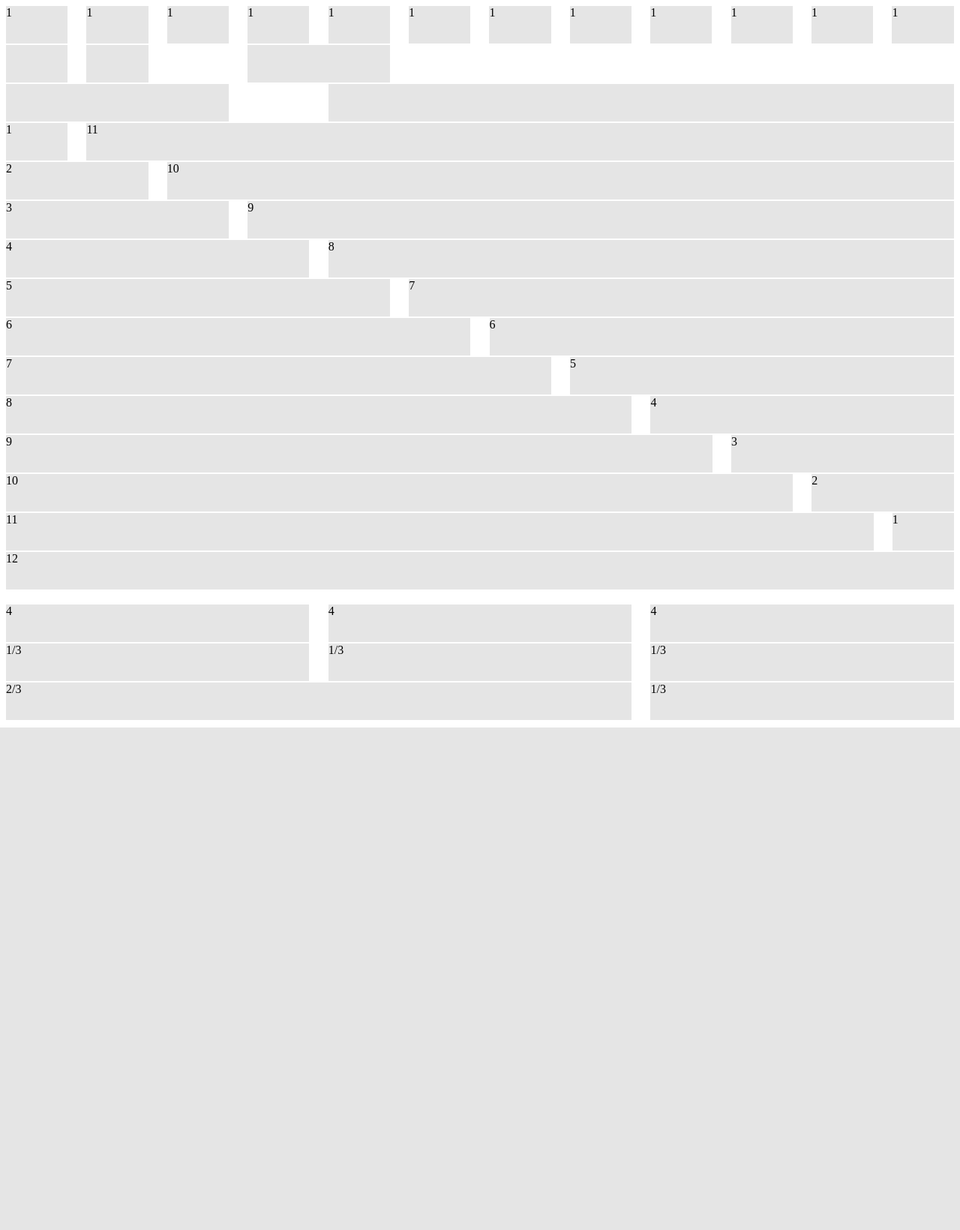
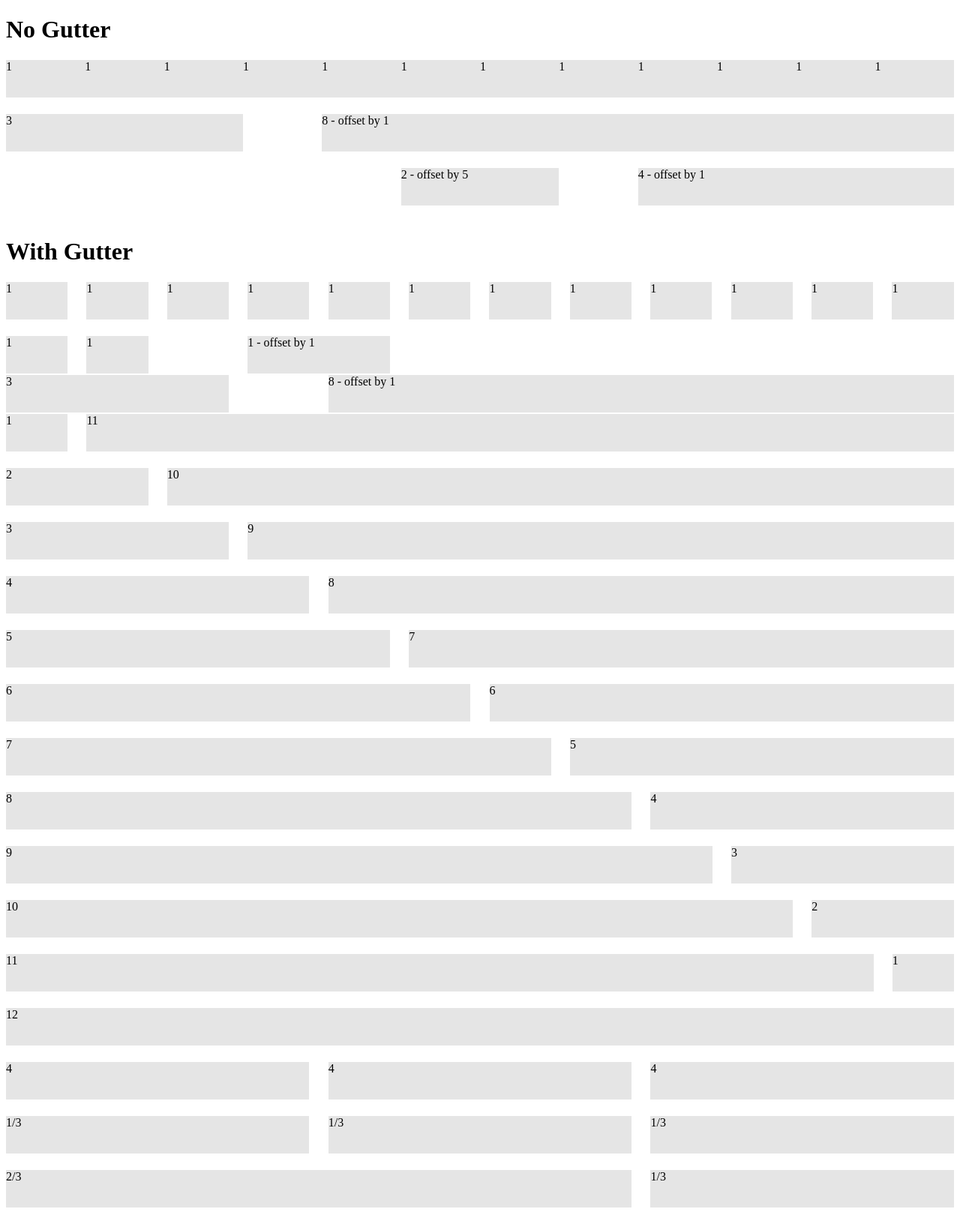
Before and after one commit to dartanian300/Flex-Grid-System, a PHP site: page / in a window 1280 px wide. Shown: the whole page at 75% size. Before the commit the page ends 970 px from the top, so only its background shows below. Run offline with PHP 8.4, Linux system fonts and the light colour scheme.

Commit message:
Added .no-gutter
Added support for .no-gutter class that renders grids without gutters
while maintaining the standard gutter for the .container class.

```diff
--- a/_main/flex.css
+++ b/_main/flex.css
@@ -7,12 +7,12 @@
 */
 /* Table of Contents
 ==================================================
-    #Base 960 Grid
+    #Base Grid
     #Tablet (Portrait)
     #Mobile (Portrait)
     #Mobile (Landscape)
     #Clearing */
-/* #Base 960 Grid
+/* #Base Grid
 ================================================== */
 .container {
   position: relative;
@@ -29,6 +29,8 @@
   display: block;
   margin-left: 1%;
   margin-right: 1%;
+  box-sizing: border-box;
+  -moz-box-sizing: border-box;
 }
 .container .row {
   margin-bottom: 20px;
@@ -45,36 +47,47 @@
 .container .one.columns {
   width: 6.5%;
 }
+.container .two.column,
 .container .two.columns {
   width: 15%;
 }
+.container .three.column,
 .container .three.columns {
   width: 23.5%;
 }
+.container .four.column,
 .container .four.columns {
   width: 32%;
 }
+.container .five.column,
 .container .five.columns {
   width: 40.5%;
 }
+.container .six.column,
 .container .six.columns {
   width: 49%;
 }
+.container .seven.column,
 .container .seven.columns {
   width: 57.5%;
 }
+.container .eight.column,
 .container .eight.columns {
   width: 66%;
 }
+.container .nine.column,
 .container .nine.columns {
   width: 74.5%;
 }
+.container .ten.column,
 .container .ten.columns {
   width: 83%;
 }
+.container .eleven.column,
 .container .eleven.columns {
   width: 91.5%;
 }
+.container .twelve.column,
 .container .twelve.columns {
   width: 100%;
   margin-right: 0;
@@ -120,6 +133,107 @@
 }
 .container .offset-by-eleven {
   margin-left: 94.5%;
+}
+.container.no-gutter {
+  /* Base Grid */
+  /* Offsets */
+}
+.container.no-gutter .column,
+.container.no-gutter .columns {
+  margin-left: 0;
+  margin-right: 0;
+}
+.container.no-gutter .row {
+  margin-bottom: 20px;
+}
+.container.no-gutter .one.column,
+.container.no-gutter .one.columns {
+  width: 8.33333333%;
+}
+.container.no-gutter .two.column,
+.container.no-gutter .two.columns {
+  width: 16.66666667%;
+}
+.container.no-gutter .three.column,
+.container.no-gutter .three.columns {
+  width: 25%;
+}
+.container.no-gutter .four.column,
+.container.no-gutter .four.columns {
+  width: 33.33333333%;
+}
+.container.no-gutter .five.column,
+.container.no-gutter .five.columns {
+  width: 41.66666667%;
+}
+.container.no-gutter .six.column,
+.container.no-gutter .six.columns {
+  width: 50%;
+}
+.container.no-gutter .seven.column,
+.container.no-gutter .seven.columns {
+  width: 58.33333333%;
+}
+.container.no-gutter .eight.column,
+.container.no-gutter .eight.columns {
+  width: 66.66666667%;
+}
+.container.no-gutter .nine.column,
+.container.no-gutter .nine.columns {
+  width: 75%;
+}
+.container.no-gutter .ten.column,
+.container.no-gutter .ten.columns {
+  width: 83.33333333%;
+}
+.container.no-gutter .eleven.column,
+.container.no-gutter .eleven.columns {
+  width: 91.66666667%;
+}
+.container.no-gutter .twelve.column,
+.container.no-gutter .twelve.columns {
+  width: 100%;
+}
+.container.no-gutter .one-third.column,
+.container.no-gutter .one-third.columns {
+  width: 33.33333333%;
+}
+.container.no-gutter .two-thirds.column,
+.container.no-gutter .two-thirds.columns {
+  width: 66.66666667%;
+}
+.container.no-gutter .offset-by-one {
+  margin-left: 8.33333333%;
+}
+.container.no-gutter .offset-by-two {
+  margin-left: 16.66666667%;
+}
+.container.no-gutter .offset-by-three {
+  margin-left: 25%;
+}
+.container.no-gutter .offset-by-four {
+  margin-left: 33.33333333%;
+}
+.container.no-gutter .offset-by-five {
+  margin-left: 41.66666667%;
+}
+.container.no-gutter .offset-by-six {
+  margin-left: 50%;
+}
+.container.no-gutter .offset-by-seven {
+  margin-left: 58.33333333%;
+}
+.container.no-gutter .offset-by-eight {
+  margin-left: 66.66666667%;
+}
+.container.no-gutter .offset-by-nine {
+  margin-left: 75%;
+}
+.container.no-gutter .offset-by-ten {
+  margin-left: 83.33333333%;
+}
+.container.no-gutter .offset-by-eleven {
+  margin-left: 91.66666667%;
 }
 /* #Tablet (Portrait)
 ================================================== */
--- a/_main/flex.less
+++ b/_main/flex.less
@@ -8,7 +8,7 @@
 
 /* Table of Contents
 ==================================================
-    #Base 960 Grid
+    #Base Grid
     #Tablet (Portrait)
     #Mobile (Portrait)
     #Mobile (Landscape)
@@ -32,13 +32,13 @@
     margin-left: (@dividend / @numColumns) + (@gutter * 1.5);
 }
 
-/* #Base 960 Grid
+/* #Base Grid
 ================================================== */
 
     .container {position: relative; width: 100%; margin: 0 auto; padding: 0;
 
         .column,
-        .columns { float: left; display: block; margin-left: @gutter / 2; margin-right: @gutter / 2; }
+        .columns { float: left; display: block; margin-left: @gutter / 2; margin-right: @gutter / 2; box-sizing: border-box; -moz-box-sizing: border-box;}
         .row     { margin-bottom: 20px; }
 
         /* Nested Column Classes */
@@ -48,16 +48,27 @@
         /* Base Grid */
         .one.column,
         .one.columns                     { .width(1); }
+        .two.column,
         .two.columns                     { .width(2); }
+        .three.column,
         .three.columns                   { .width(3); }
+        .four.column,
         .four.columns                    { .width(4); }
+        .five.column,
         .five.columns                    { .width(5); }
+        .six.column,
         .six.columns                     { .width(6); }
+        .seven.column,
         .seven.columns                   { .width(7); }
+        .eight.column,
         .eight.columns                   { .width(8); }
+        .nine.column,
         .nine.columns                    { .width(9); }
+        .ten.column,
         .ten.columns                     { .width(10); }
+        .eleven.column,
         .eleven.columns                  { .width(11); }
+        .twelve.column,
         .twelve.columns                  { .width(12); margin-right: 0; margin-left: 0;}
 
         .one-third.column,
@@ -77,6 +88,72 @@
         .offset-by-nine                  { .marginLeft(9); }
         .offset-by-ten                   { .marginLeft(10); }
         .offset-by-eleven                { .marginLeft(11); }
+
+    }
+
+
+
+
+
+.widthNoGutter(@columnNum){
+    width: (@columnNum / @numOfColumns) * 100%;
+}
+
+.marginLeftNoGutter(@columnNum){
+    margin-left: (@columnNum / @numOfColumns) * 100%;
+}
+
+
+
+    .container.no-gutter {
+
+        .column,
+        .columns {margin-left: 0; margin-right: 0; }
+        .row     { margin-bottom: 20px; }
+
+        /* Base Grid */
+        .one.column,
+        .one.columns                     { .widthNoGutter(1); }
+        .two.column,
+        .two.columns                     { .widthNoGutter(2); }
+        .three.column,
+        .three.columns                   { .widthNoGutter(3); }
+        .four.column,
+        .four.columns                    { .widthNoGutter(4); }
+        .five.column,
+        .five.columns                    { .widthNoGutter(5); }
+        .six.column,
+        .six.columns                     { .widthNoGutter(6); }
+        .seven.column,
+        .seven.columns                   { .widthNoGutter(7); }
+        .eight.column,
+        .eight.columns                   { .widthNoGutter(8); }
+        .nine.column,
+        .nine.columns                    { .widthNoGutter(9); }
+        .ten.column,
+        .ten.columns                     { .widthNoGutter(10); }
+        .eleven.column,
+        .eleven.columns                  { .widthNoGutter(11); }
+        .twelve.column,
+        .twelve.columns                  { .widthNoGutter(12); }
+
+        .one-third.column,
+        .one-third.columns               { .widthNoGutter(4); }
+        .two-thirds.column,
+        .two-thirds.columns              { .widthNoGutter(8); }
+
+        /* Offsets */
+        .offset-by-one                   { .marginLeftNoGutter(1); }
+        .offset-by-two                   { .marginLeftNoGutter(2); }
+        .offset-by-three                 { .marginLeftNoGutter(3); }
+        .offset-by-four                  { .marginLeftNoGutter(4); }
+        .offset-by-five                  { .marginLeftNoGutter(5); }
+        .offset-by-six                   { .marginLeftNoGutter(6); }
+        .offset-by-seven                 { .marginLeftNoGutter(7); }
+        .offset-by-eight                 { .marginLeftNoGutter(8); }
+        .offset-by-nine                  { .marginLeftNoGutter(9); }
+        .offset-by-ten                   { .marginLeftNoGutter(10); }
+        .offset-by-eleven                { .marginLeftNoGutter(11); }
 
     }
 
--- a/_main/index.html
+++ b/_main/index.html
@@ -11,7 +11,39 @@
       .columns {height: 50px; margin-bottom: 2px; background: #e5e5e5;}
   </style>
 
+   <h1>No Gutter</h1>
+
+   <div class="container no-gutter">
+       <div class="row">
+           <div class="one columns">1</div>
+           <div class="one columns">1</div>
+           <div class="one columns">1</div>
+           <div class="one columns">1</div>
+           <div class="one columns">1</div>
+           <div class="one columns">1</div>
+           <div class="one columns">1</div>
+           <div class="one columns">1</div>
+           <div class="one columns">1</div>
+           <div class="one columns">1</div>
+           <div class="one columns">1</div>
+           <div class="one columns">1</div>
+       </div>
+
+       <div class="row">
+           <div class="three columns">3</div>
+           <div class="eight columns offset-by-one">8 - offset by 1</div>
+       </div>
+
+       <div class="row">
+           <div class="two columns offset-by-five">2 - offset by 5</div>
+           <div class="four columns offset-by-one">4 - offset by 1</div>
+       </div>
+   </div>
+
+   <h1>With Gutter</h1>
+
    <div class="container">
+      <div class="row">
           <div class="one columns alpha">1</div>
           <div class="one columns">1</div>
           <div class="one columns">1</div>
@@ -24,50 +56,77 @@
           <div class="one columns">1</div>
           <div class="one columns">1</div>
           <div class="one columns omega">1</div>
-
-      <br /><br />
       </div>
-    <div class="container">
-      <div class="one columns alpha"></div>
-      <div class="one columns"></div>
-      <div class="two columns offset-by-one"></div>
     </div>
 
     <div class="container">
-        <div class="three columns alpha"></div>
-        <div class="eight columns omega offset-by-one"></div>
+      <div class="one columns alpha">1</div>
+      <div class="one columns">1</div>
+      <div class="two columns offset-by-one">1 - offset by 1</div>
+    </div>
+
+    <div class="container">
+        <div class="three columns alpha">3</div>
+        <div class="eight columns omega offset-by-one">8 - offset by 1</div>
     </div>
 
     <div class="container">
 
+       <div class="row">
            <div class="alpha one columns ">1</div>       <div class="omega eleven columns">11</div>
+       </div>
+       <div class="row">
            <div class="alpha two columns">2</div>        <div class="omega ten columns">10</div>
+       </div>
+       <div class="row">
            <div class="alpha three columns">3</div>      <div class="omega nine columns">9</div>
+       </div>
+       <div class="row">
            <div class="alpha four columns">4</div>       <div class="omega eight columns">8</div>
+       </div>
+       <div class="row">
            <div class="alpha five columns">5</div>       <div class="omega seven columns">7</div>
+       </div>
+       <div class="row">
            <div class="alpha six columns">6</div>        <div class="omega six columns">6</div>
+       </div>
+       <div class="row">
            <div class="alpha seven columns">7</div>      <div class="omega five columns">5</div>
+       </div>
+       <div class="row">
            <div class="alpha eight columns">8</div>      <div class="omega four columns">4</div>
+       </div>
+       <div class="row">
            <div class="alpha nine columns">9</div>       <div class="omega three columns">3</div>
+       </div>
+       <div class="row">
            <div class="alpha ten columns">10</div>       <div class="omega two columns">2</div>
+       </div>
+       <div class="row">
            <div class="alpha eleven columns">11</div>    <div class="omega one columns">1</div>
+       </div>
+       <div class="row">
            <div class="twelve columns">12</div>
        </div>
+   </div>
 
-   <br />
    <div class="container">
+      <div class="row">
           <div class="four columns alpha">4</div>
           <div class="four columns">4</div>
           <div class="four columns omega">4</div>
+      </div>
 
-      <br />
-
+       <div class="row">
            <div class="one-third columns alpha">1/3</div>
            <div class="one-third columns">1/3</div>
            <div class="one-third columns omega">1/3</div>
+       </div>
 
+       <div class="row">
            <div class="two-thirds columns alpha">2/3</div>
            <div class="one-third columns omega">1/3</div>
+       </div>
    </div>
 
 </body>
```
Lines whose indentation alone changed are shown as unchanged.
